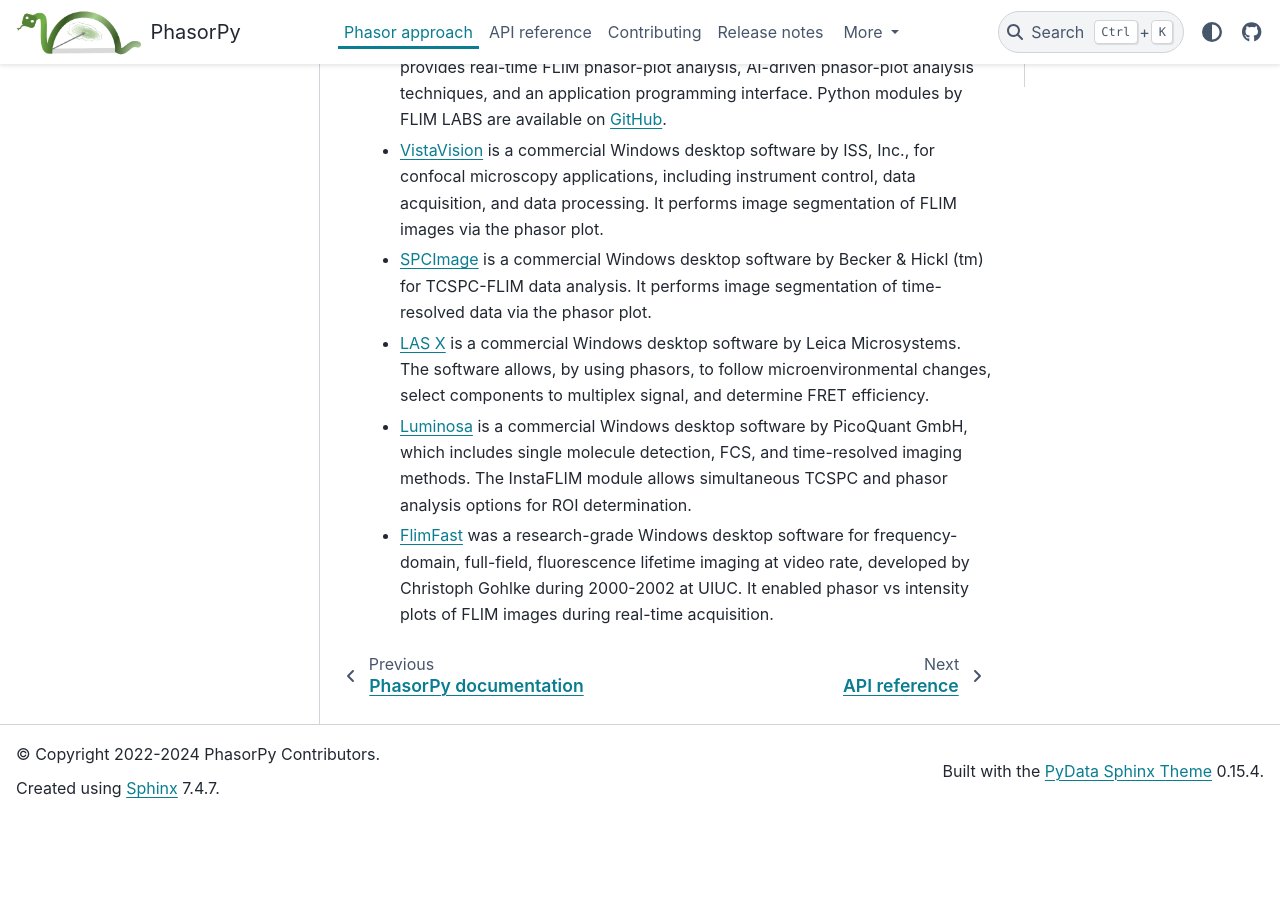
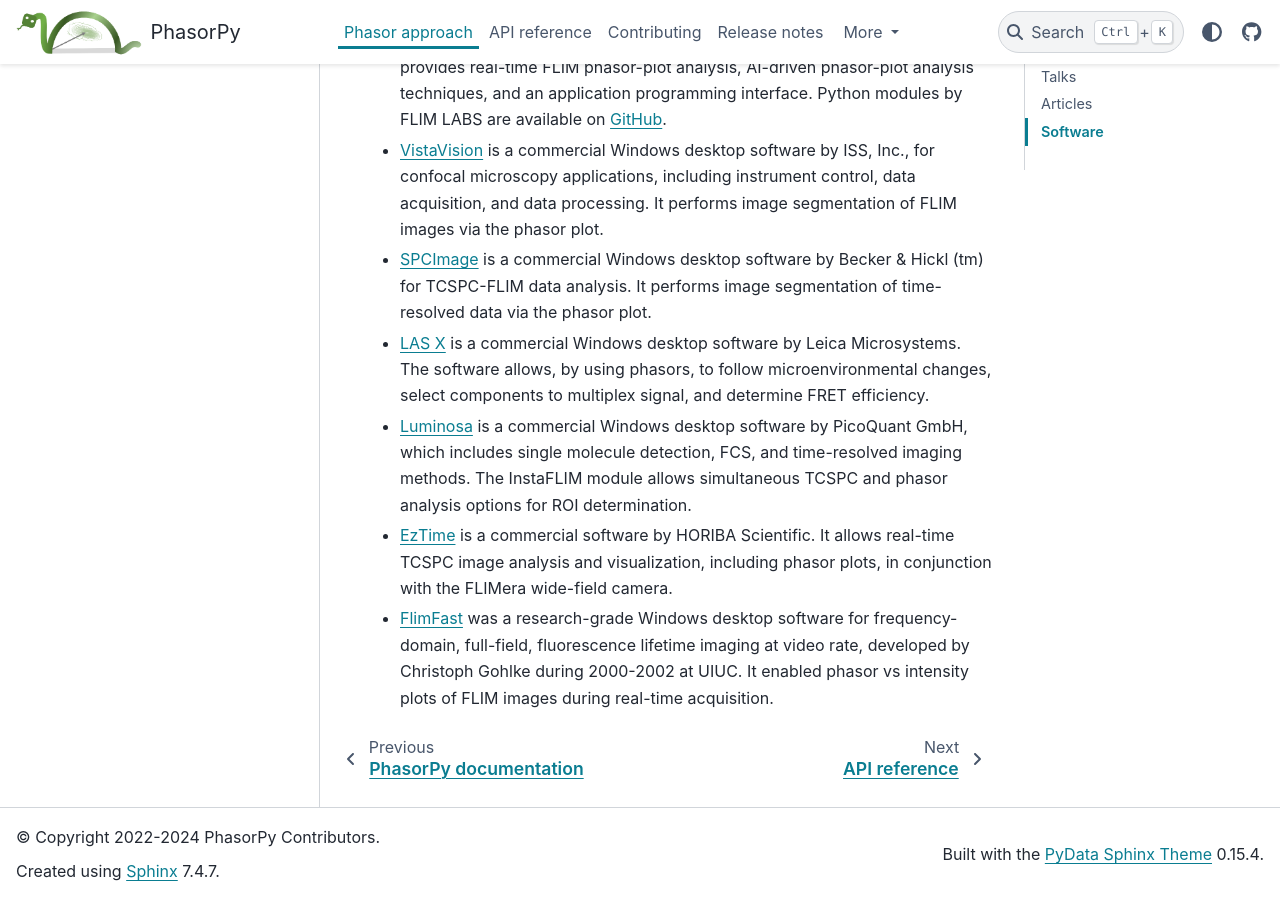
Before and after one commit to phasorpy/phasorpy, a Sphinx documentation site: the page built from docs/phasor_approach.rst, in a window 1280 px wide and 900 px high, scrolled down 3454 px. Built offline with Sphinx 7.4.7 and the PyData theme 0.15.4, drawn with Linux system fonts in a browser that asks for light colours; pages that are not in the unit, such as notebooks, are missing from menus; before the commit the page ends 4271 px from its top, so only the background shows below that.

Commit message:
Mention EzTime software

```diff
--- a/docs/phasor_approach.rst
+++ b/docs/phasor_approach.rst
@@ -301,6 +301,13 @@
   options for ROI determination.
 
 -
+  .. _ eztime
+
+  `EzTime <https://www.horiba.com/int/scientific/products/detail/action/show/Product/eztime-software-6283/>`_
+  is a commercial software by HORIBA Scientific. It allows real-time TCSPC
+  image analysis and visualization, including phasor plots, in conjunction
+  with the FLIMera wide-field camera.
+-
   .. _flimfast:
 
   `FlimFast <https://www.cgohlke.com/flimfast/>`_
```
